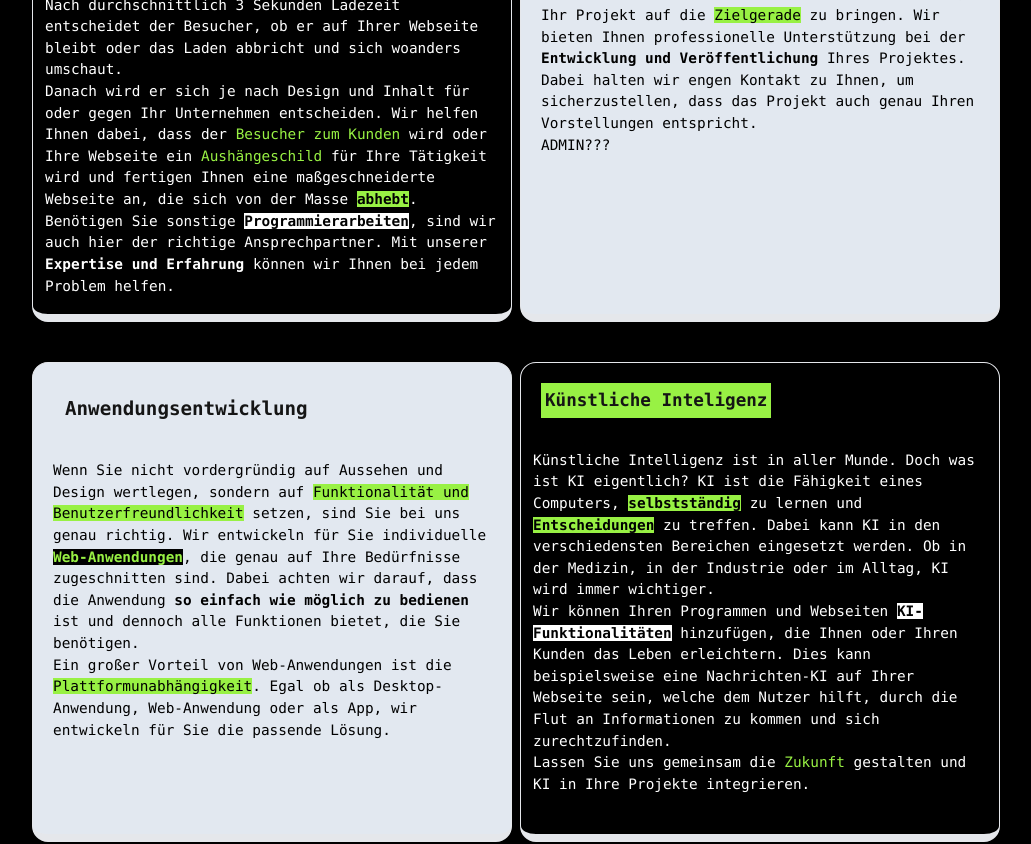
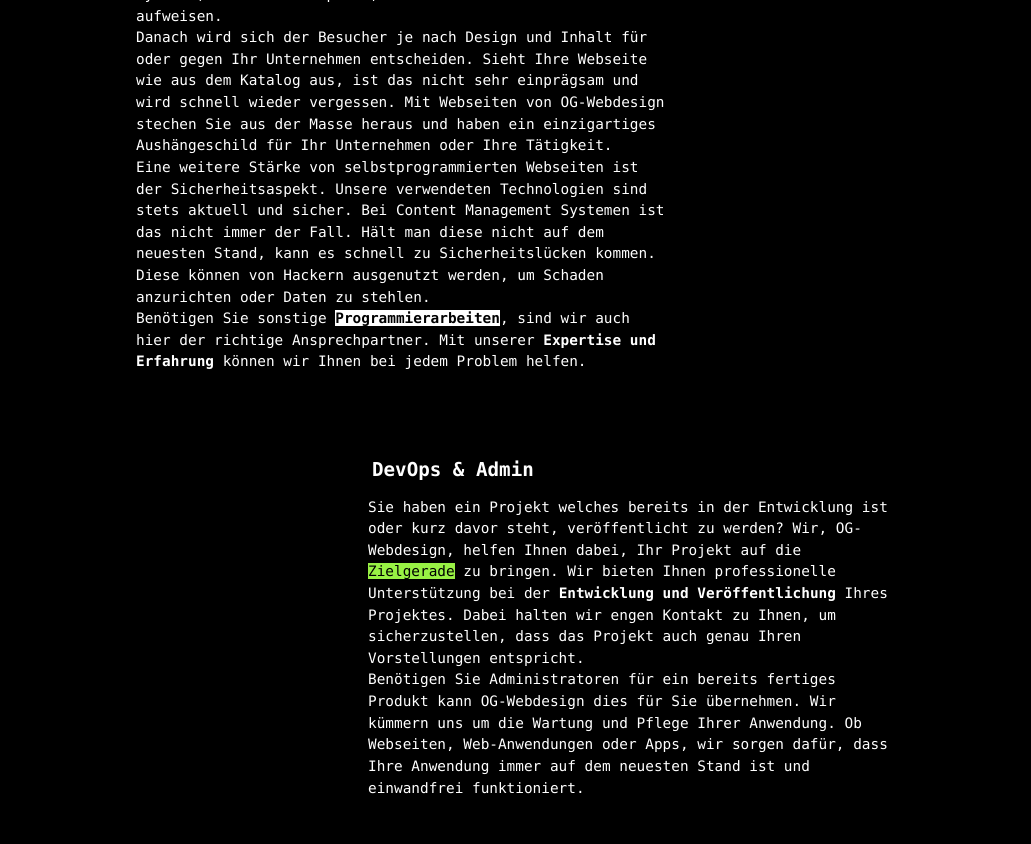
Before and after one commit to OGWebdesign/CompanyPage, a React (Vite) app: page / in a window 1280 px wide. Shown: the part 1540-2384 px from the top of the page, without its empty margins (124-1155 px from the left). Built offline with nearby package versions, Linux system fonts and the light colour scheme.

Commit message:
text commit 2

```diff
--- a/src/components/CardBlack/index.tsx
+++ b/src/components/CardBlack/index.tsx
@@ -11,15 +11,13 @@
 })=>{
 
     return(
-        <div className={`w-full ${props.classname} select-none max-w-[35rem] min-w-[30rem] mobile:h-[35rem] tablet:h-[30rem] bg-[#000000] border p-3 rounded-2xl flex border-b-8 `}>
+        <div className={`w-full ${props.classname} select-none max-w-[35rem] min-w-[30rem] p-3 rounded-2xl flex `}>
 
             <div className="flex flex-col w-full text-[#151515]">
 
-                <div className="mobile:p-2 p-4 w-full ">
-                    <p className="inline-block bg-[#98f144] p-1 font-mono font-semibold mobile:text-[1.1rem] text-[1.3rem]">{props.text1} {props.text2}</p>
-                    <article className="h-full duration-300 text-[0.95rem] tablet:text-[1rem] mobile:text-[0.9rem] desktop:text-[1rem] text-slate-200 p-3 flex items-center font-mono font-semibold">
+                <div className=" w-full ">
+                    <p className="inline-block mb-[0.5rem] bg-[#98f144] p-1 font-mono font-semibold mobile:text-[1.1rem] text-[1.3rem]">{props.text1} {props.text2}</p>
                     {props.description}
-                    </article>
                 </div>
 
               {props.children}
--- a/src/components/CardWhite/index.tsx
+++ b/src/components/CardWhite/index.tsx
@@ -8,15 +8,12 @@
 }) => {
 
     return (
-        <div className={`w-full ${props.classname} select-none h-[30rem]  max-w-[35rem] min-w-[30rem] p-5 border rounded-2xl flex border-b-8 bg-slate-200`}>
+        <div className={`w-full ${props.classname} select-none  max-w-[35rem] min-w-[30rem] p-5 rounded-2xl flex `}>
 
             <div className="flex flex-col">
 
-                <div className="mobile:p-2 p-4 w-full  text-[#151515]">
-                    <p className="inline-block p-1 font-mono font-semibold mobile:text-[1.1rem] tablet:text-[1.2rem] text-[1.3rem]">{props.text1} {props.text2}</p>
-                    <article className="h-full  duration-300 text-[0.95rem] tablet:text-[1rem] mobile:text-[0.9rem] desktop:text-[1rem] p-3 flex items-center font-mono font-semibold">
-                    {props.description}
-                </article>
+                <div className=" w-full  text-white">
+                    <p className="inline-block p-1 mb-[0.5rem] font-mono font-semibold mobile:text-[1.1rem] tablet:text-[1.2rem] text-[1.3rem]">{props.text1} {props.text2}</p>
                 </div>
                 {props.children}
             </div>
--- a/src/components/StartSite/index.tsx
+++ b/src/components/StartSite/index.tsx
@@ -68,11 +68,11 @@
           Was bieten wir an?
         </span>
 
-        <div className="border-2 border-[#606060] shadow-[0_20px_50px_rgba(8,_112,_184,_0.7)] rounded-lg p-5 mb-[10%]">
+        <div className="border-2 border-[#606060] shadow-[0_20px_50px_rgba(8,_112,_184,_0.7)] rounded-lg p-5 mb-[5%]">
           <Paper className="w-[3rem] fill-[#98f144]" />
         </div>
 
-        <div className="laptop:w-[40%] desktop-xl:w-[40%] p-3 grid tablet:gap-10 mobile:gap-20  mobile:grid-rows-4 mobile:grid-cols-1 tablet:grid-cols-1 tablet:grid-rows-2 desktop:grid-rows-1 desktop:grid-cols-2 place-content-center place-items-center mb-[5%]">
+        <div className="laptop:w-[75%] desktop-xl:w-[40%] p-3 flex flex-col justify-center items-center mb-[5%]">
           <CardBlack
             classname="tablet:-translate-x-28"
             text1="Webseiten & "
@@ -88,16 +88,19 @@
               </span>{" "}
               landen. Nach durchschnittlich 3 Sekunden Ladezeit entscheidet der
               Besucher, ob er auf Ihrer Webseite bleibt oder das Laden abbricht
-              und sich woanders umschaut. <br />
-              Danach wird er sich je nach Design und Inhalt für oder gegen Ihr
-              Unternehmen entscheiden. Wir helfen Ihnen dabei, dass der{" "}
-              <span className="text-[#98f144]">Besucher zum Kunden</span> wird
-              oder Ihre Webseite ein{" "}
-              <span className="text-[#98f144]">Aushängeschild</span> für Ihre
-              Tätigkeit wird und fertigen Ihnen eine maßgeschneiderte Webseite
-              an, die sich von der Masse{" "}
-              <span className="bg-[#98f144] font-bold text-black">abhebt</span>.{" "}
+              und sich woanders umschaut. Diese Ladezeit erreichen wir mit unseren selbstprogrammierten
+              Webseiten ohne Probleme, wohingegen Content Management Systeme, wie z.B. Wordpress, meist schlechtere Ladezeiten
+              aufweisen.
+               <br />
+              Danach wird sich der Besucher je nach Design und Inhalt für oder gegen Ihr
+              Unternehmen entscheiden. Sieht Ihre Webseite wie aus dem Katalog aus, ist das nicht sehr
+              einprägsam und wird schnell wieder vergessen. Mit Webseiten von OG-Webdesign stechen Sie aus der Masse heraus und haben
+              ein einzigartiges Aushängeschild für Ihr Unternehmen oder Ihre Tätigkeit.
               <br />
+              Eine weitere Stärke von selbstprogrammierten Webseiten ist der Sicherheitsaspekt. Unsere verwendeten Technologien
+              sind stets aktuell und sicher. Bei Content Management Systemen ist das nicht immer der Fall. Hält man diese nicht
+              auf dem neuesten Stand, kann es schnell zu Sicherheitslücken kommen. Diese können von Hackern ausgenutzt werden, um
+              Schaden anzurichten oder Daten zu stehlen. <br/>
               Benötigen Sie sonstige{" "}
               <span className="bg-white text-black font-bold">
                 Programmierarbeiten
@@ -108,15 +111,15 @@
             </p>
           </CardBlack>
           <CardWhite
-            classname="tablet:translate-x-28"
+            classname="tablet:translate-x-28 my-[5%]"
             text1="DevOps &"
             text2="Admin"
           >
-            <p className="text-black font-mono text-[0.9rem]">
+            <p className="text-white font-mono text-[0.9rem]">
               Sie haben ein Projekt welches bereits in der Entwicklung ist oder
-              kurz davor steht, veröffentlicht zu werden? Wir helfen Ihnen
+              kurz davor steht, veröffentlicht zu werden? Wir, OG-Webdesign, helfen Ihnen
               dabei, Ihr Projekt auf die{" "}
-              <span className="bg-[#98f144]">Zielgerade</span> zu bringen. Wir
+              <span className="bg-[#98f144] text-black">Zielgerade</span> zu bringen. Wir
               bieten Ihnen professionelle Unterstützung bei der{" "}
               <span className="font-bold">
                 Entwicklung und Veröffentlichung
@@ -124,33 +127,35 @@
               Ihres Projektes. Dabei halten wir engen Kontakt zu Ihnen, um
               sicherzustellen, dass das Projekt auch genau Ihren Vorstellungen
               entspricht. <br />
-              ADMIN???
+              Benötigen Sie Administratoren für ein bereits fertiges Produkt kann OG-Webdesign dies für
+              Sie übernehmen. Wir kümmern uns um die Wartung und Pflege Ihrer Anwendung. Ob Webseiten,
+              Web-Anwendungen oder Apps, wir sorgen dafür, dass Ihre Anwendung immer auf dem neuesten Stand ist und
+              einwandfrei funktioniert.
             </p>
           </CardWhite>
           <CardWhite
-            classname="tablet:-translate-x-28"
+            classname="tablet:-translate-x-28 mb-[5%]"
             text1="Anwendungsentwicklung"
             text2=""
           >
-            <p className="text-black font-mono text-[0.9rem]">
-              Wenn Sie nicht vordergründig auf Aussehen und Design wertlegen,
-              sondern auf{" "}
-              <span className="bg-[#98f144]">
+            <p className="text-white font-mono text-[0.9rem]">
+              Wenn Sie auf{" "}
+              <span className="bg-[#98f144] text-black">
                 Funktionalität und Benutzerfreundlichkeit
               </span>{" "}
-              setzen, sind Sie bei uns genau richtig. Wir entwickeln für Sie
+              setzen, sind Sie bei OG-Webdesign genau richtig. Wir entwickeln für Sie
               individuelle{" "}
               <span className="bg-black text-[#98f144] font-bold">
                 Web-Anwendungen
               </span>
-              , die genau auf Ihre Bedürfnisse zugeschnitten sind. Dabei achten
+              ,die genau auf Ihre Bedürfnisse zugeschnitten sind. Dabei achten
               wir darauf, dass die Anwendung{" "}
               <span className="font-bold">
                 so einfach wie möglich zu bedienen
               </span>{" "}
               ist und dennoch alle Funktionen bietet, die Sie benötigen. <br />
               Ein großer Vorteil von Web-Anwendungen ist die{" "}
-              <span className="bg-[#98f144]">Plattformunabhängigkeit</span>.
+              <span className="bg-[#98f144] text-black">Plattformunabhängigkeit</span>.
               Egal ob als Desktop-Anwendung, Web-Anwendung oder als App, wir
               entwickeln für Sie die passende Lösung.
             </p>
@@ -158,7 +163,7 @@
           <CardBlack
             classname="tablet:translate-x-28"
             text1="Künstliche"
-            text2="Inteligenz"
+            text2="Intelligenz"
           >
             <p className="text-white font-mono text-[0.9rem]">
               Künstliche Intelligenz ist in aller Munde. Doch was ist KI
```
